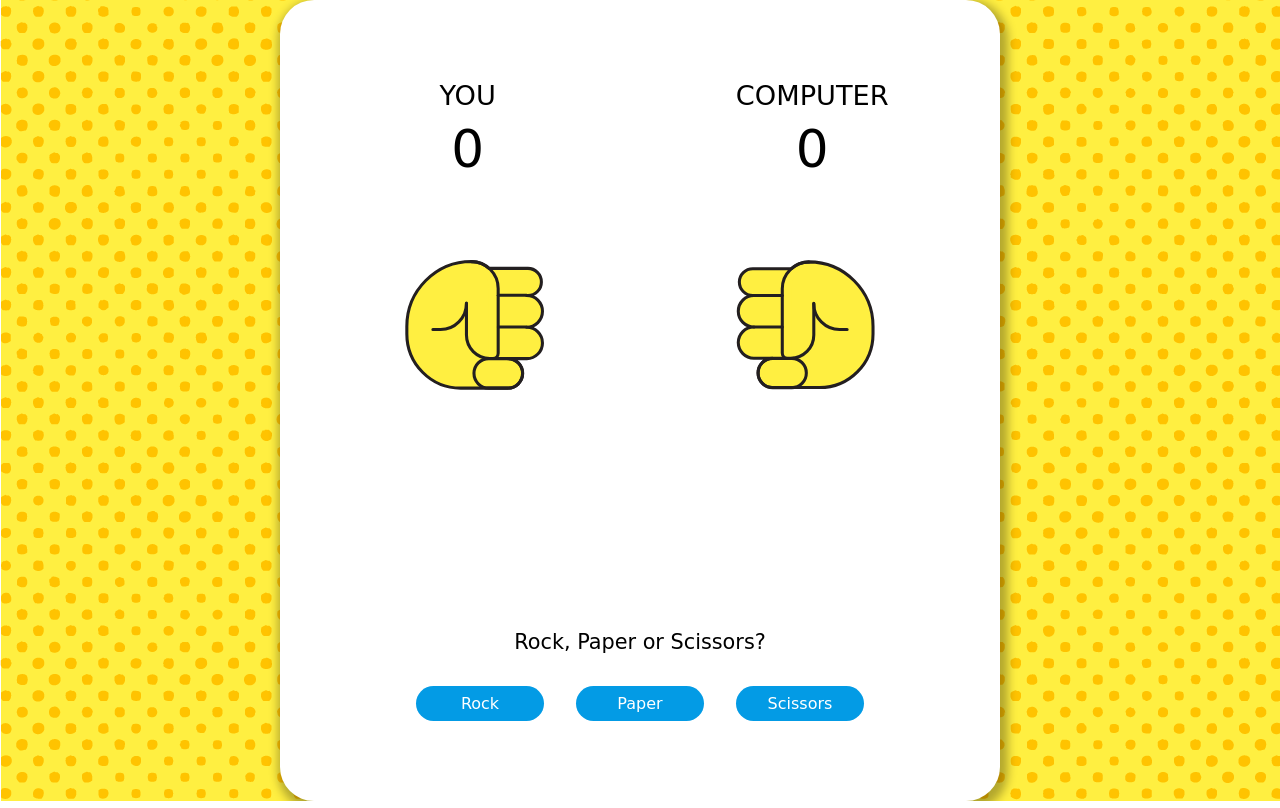
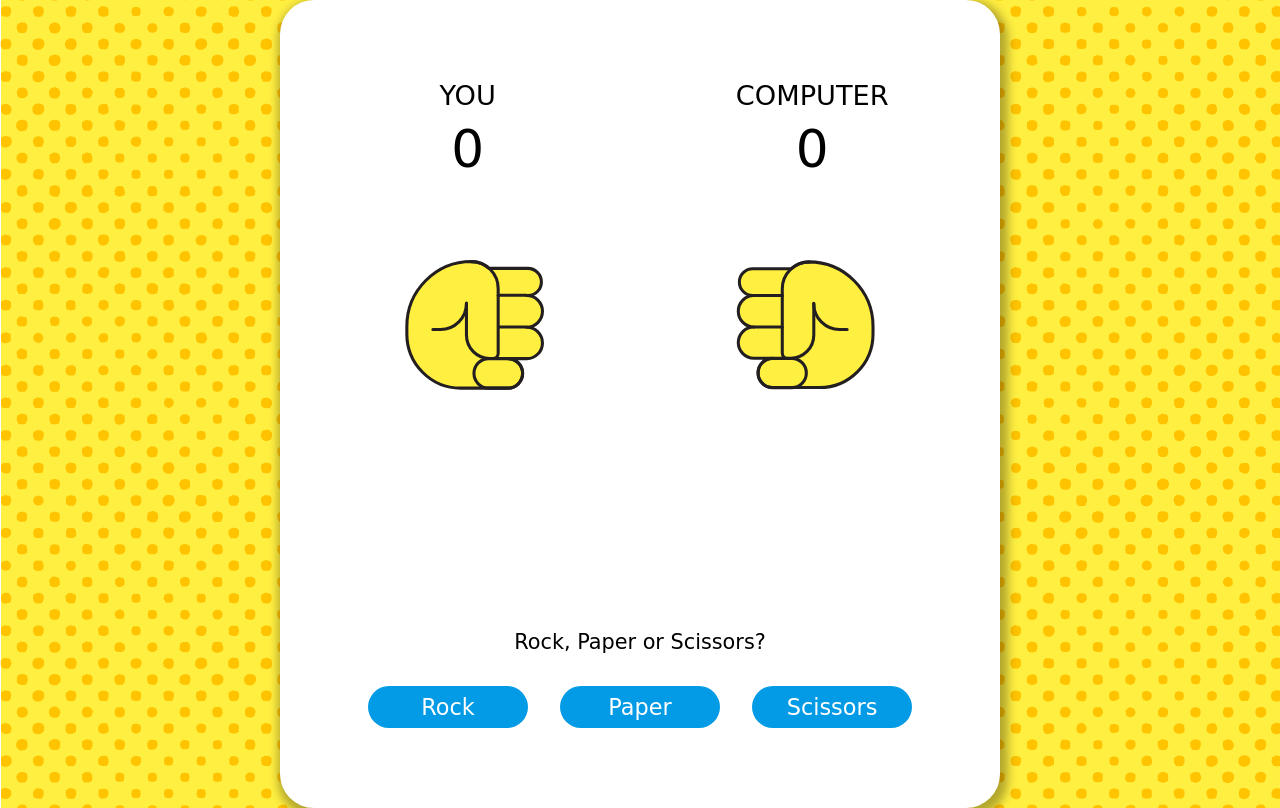
Before and after one commit to ismaelpaul/odin-rock-paper-scissors, a plain HTML site: page index.html in a window 1280 px wide. Drawn offline with Linux system fonts and the light colour scheme; a web font is replaced by a local one.

Commit message:
Increased font size buttons

```diff
--- a/style.css
+++ b/style.css
@@ -89,11 +89,11 @@ body {
 
 }
 button {
-    font-size: 1em;
+    font-size: 1.4em;
     background-color: #039BE5;
     color: white;
     border: none;
     border-radius: 40px;
     padding: .5rem 1.6rem .5rem 1.6rem;
-    min-width: 8rem;
+    min-width: 10rem;
 }
```
